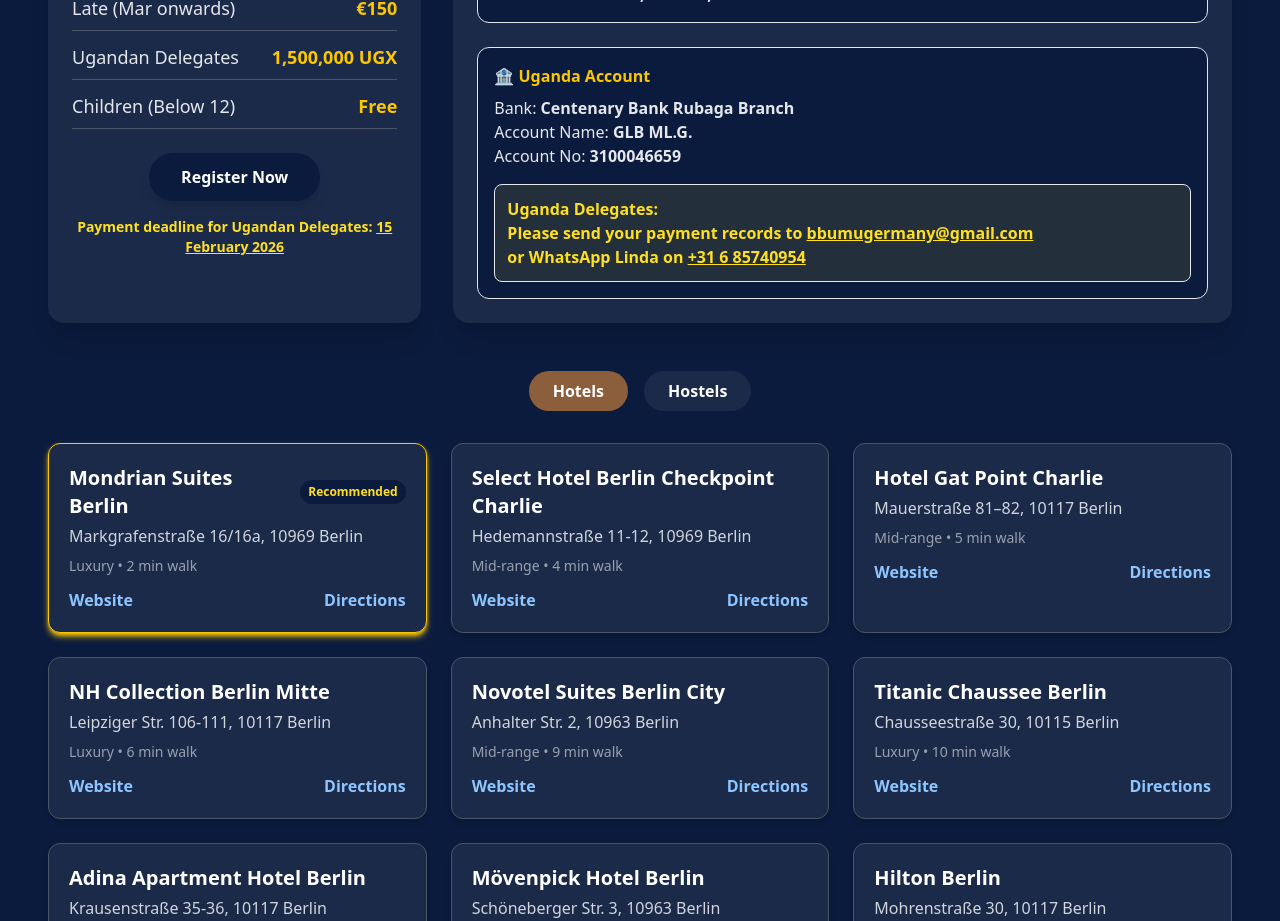
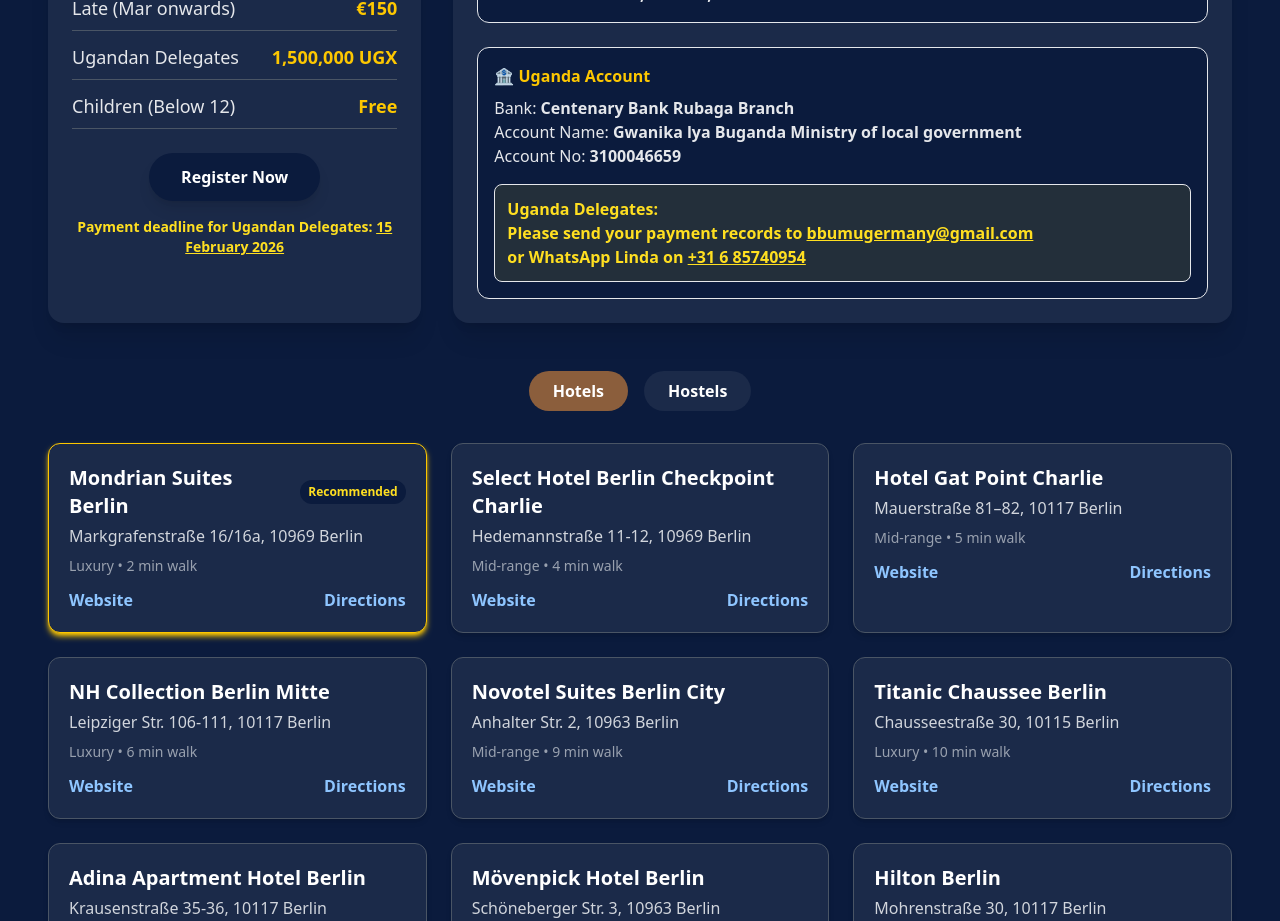
Before and after one commit to mperwe/bug-form_frontend, a React (Vite) app: page / in a window 1280 px wide. Shown: the part 1300-2221 px from the top of the page. Built offline with nearby package versions, Linux system fonts and the light colour scheme; the HTML template or start-up script is replaced by a standard one.

Commit message:
update account name

```diff
--- a/src/pages/Home.jsx
+++ b/src/pages/Home.jsx
@@ -405,7 +405,7 @@
                   Bank: <strong>Centenary Bank Rubaga Branch</strong>
                 </p>
                 <p>
-                  Account Name: <strong>GLB ML.G.</strong>
+                  Account Name: <strong>Gwanika lya Buganda Ministry of local government</strong>
                 </p>
                 <p>
                   Account No: <strong>3100046659</strong>
```
